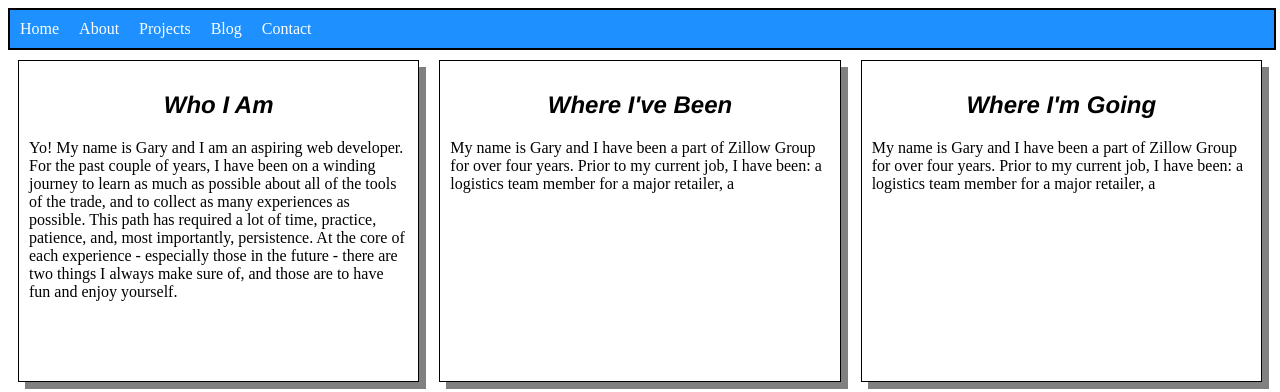
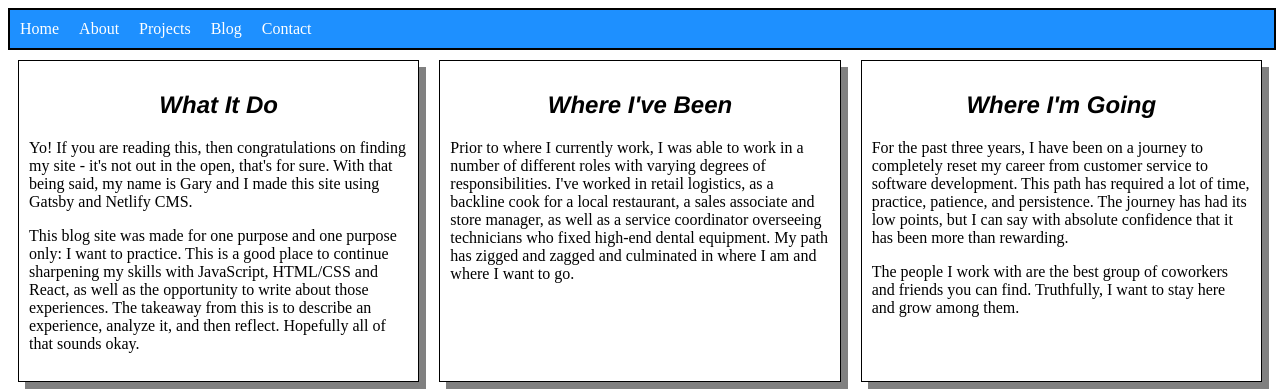
Before and after one commit to goomba5/goals-blog, a Gatsby site: page /about in a window 1280 px wide. Shown: the top 392 px of the page. Built offline with nearby package versions, Linux system fonts and the light colour scheme; Gatsby itself is replaced by a stand-in of ours; grey boxes are pictures that could not be loaded.

Commit message:
updated paragraphs for the About component

```diff
--- a/src/pages/about.js
+++ b/src/pages/about.js
@@ -23,23 +23,29 @@ const About = ({ data }) => {
         <Layout>
             <div className={about.flexContainer}>
                 <div className={about.flexItem}>
-                    <h2 className={about.title}>Who I Am</h2>
+                    <h2 className={about.title}>What It Do</h2>
                     <p>
-                        Yo! My name is Gary and I am an aspiring web developer. For the past couple of years, I have been on a winding journey to learn as much as possible about all of the tools of the trade, and to collect as many experiences as possible. This path has required a lot of time, practice, patience, and, most importantly, persistence. At the core of each experience - especially those in the future - there are two things I always make sure of, and those are to have fun and enjoy yourself.
+                        Yo! If you are reading this, then congratulations on finding my site - it's not out in the open, that's for sure. With that being said, my name is Gary and I made this site using Gatsby and Netlify CMS.
+            </p>
+                    <p>
+                        This blog site was made for one purpose and one purpose only: I want to practice. This is a good place to continue sharpening my skills with JavaScript, HTML/CSS and React, as well as the opportunity to write about those experiences. The takeaway from this is to describe an experience, analyze it, and then reflect. Hopefully all of that sounds okay.
             </p>
                 </div>
 
                 <div className={about.flexItem}>
                     <h2 className={about.title}>Where I've Been</h2>
                     <p>
-                        My name is Gary and I have been a part of Zillow Group for over four years. Prior to my current job, I have been: a logistics team member for a major retailer, a
+                        Prior to where I currently work, I was able to work in a number of different roles with varying degrees of responsibilities. I've worked in retail logistics, as a backline cook for a local restaurant, a sales associate and store manager, as well as a service coordinator overseeing technicians who fixed high-end dental equipment. My path has zigged and zagged and culminated in where I am and where I want to go.
             </p>
                 </div>
 
                 <div className={about.flexItem}>
                     <h2 className={about.title}>Where I'm Going</h2>
                     <p>
-                        My name is Gary and I have been a part of Zillow Group for over four years. Prior to my current job, I have been: a logistics team member for a major retailer, a
+                        For the past three years, I have been on a journey to completely reset my career from customer service to software development. This path has required a lot of time, practice, patience, and persistence. The journey has had its low points, but I can say with absolute confidence that it has been more than rewarding.
+            </p>
+                    <p>
+                        The people I work with are the best group of coworkers and friends you can find. Truthfully, I want to stay here and grow among them.
             </p>
                 </div>
             </div>
```
